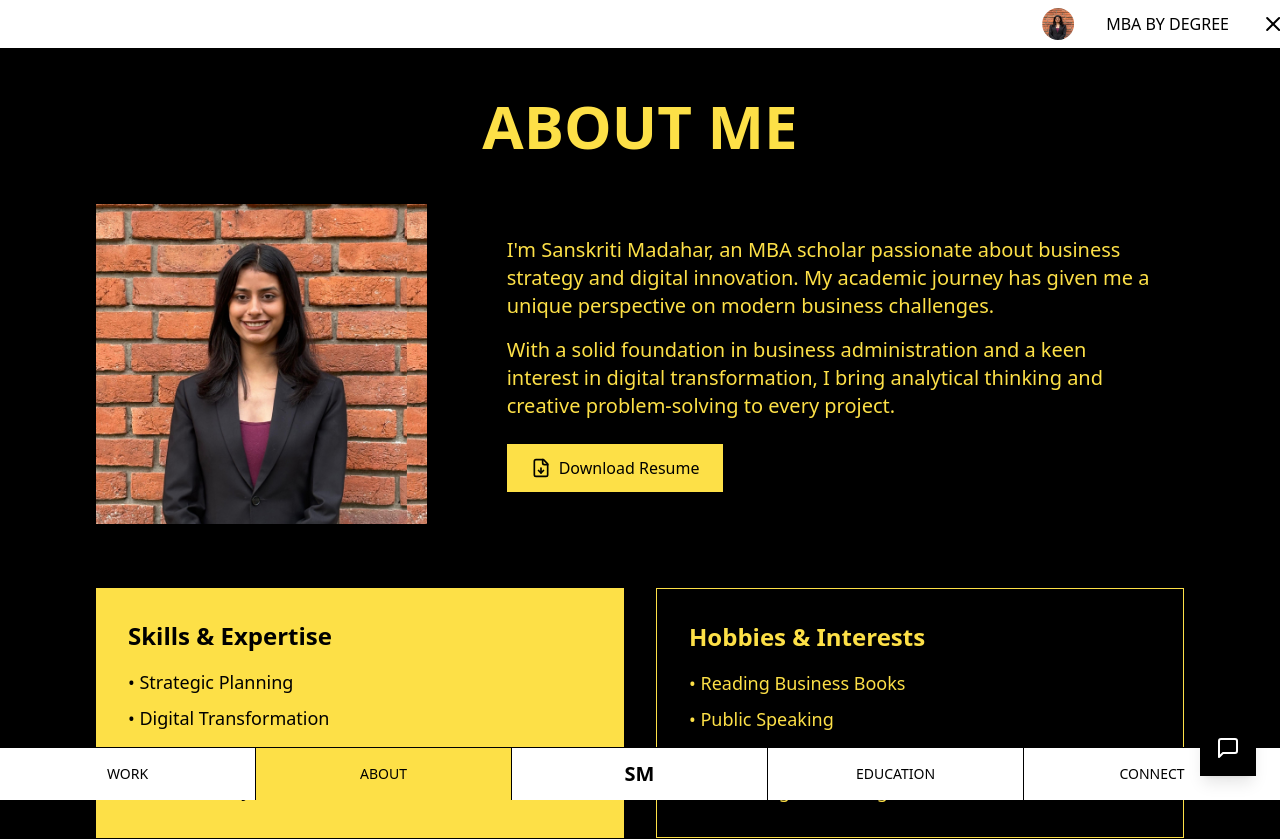
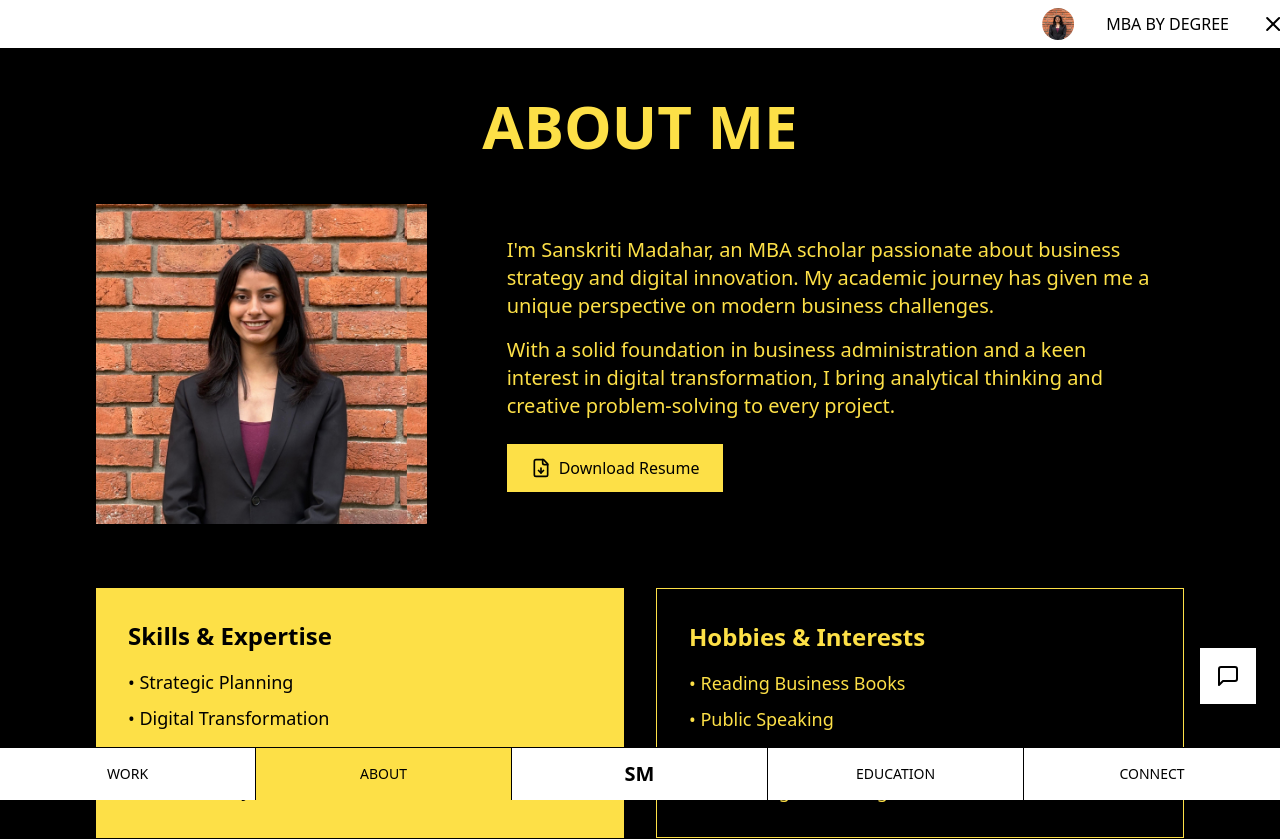
Before and after one commit to ojas282/Sanskriti-Madahar-Portfolio-Website, a React (Vite) app: page /about in a window 1280 px wide. Shown: the top 839 px of the page. Built offline with nearby package versions, Linux system fonts and the light colour scheme.

Commit message:
added dynamic invert colors to chatbot button

```diff
--- a/src/components/Chatbot.tsx
+++ b/src/components/Chatbot.tsx
@@ -71,7 +71,9 @@ const Chatbot = () => {
       <motion.button
         whileHover={{ scale: 1.1 }}
         whileTap={{ scale: 0.9 }}
-        className="fixed bottom-6 right-6 z-50 bg-black text-white p-4 shadow-lg"
+        className="fixed bottom-20 sm:bottom-24 right-6 z-50 p-4 shadow-lg
+             bg-black text-white transition-all duration-300
+             mix-blend-difference backdrop-invert"
         onClick={() => setIsOpen(true)}
       >
         <MessageSquare size={24} />
```
